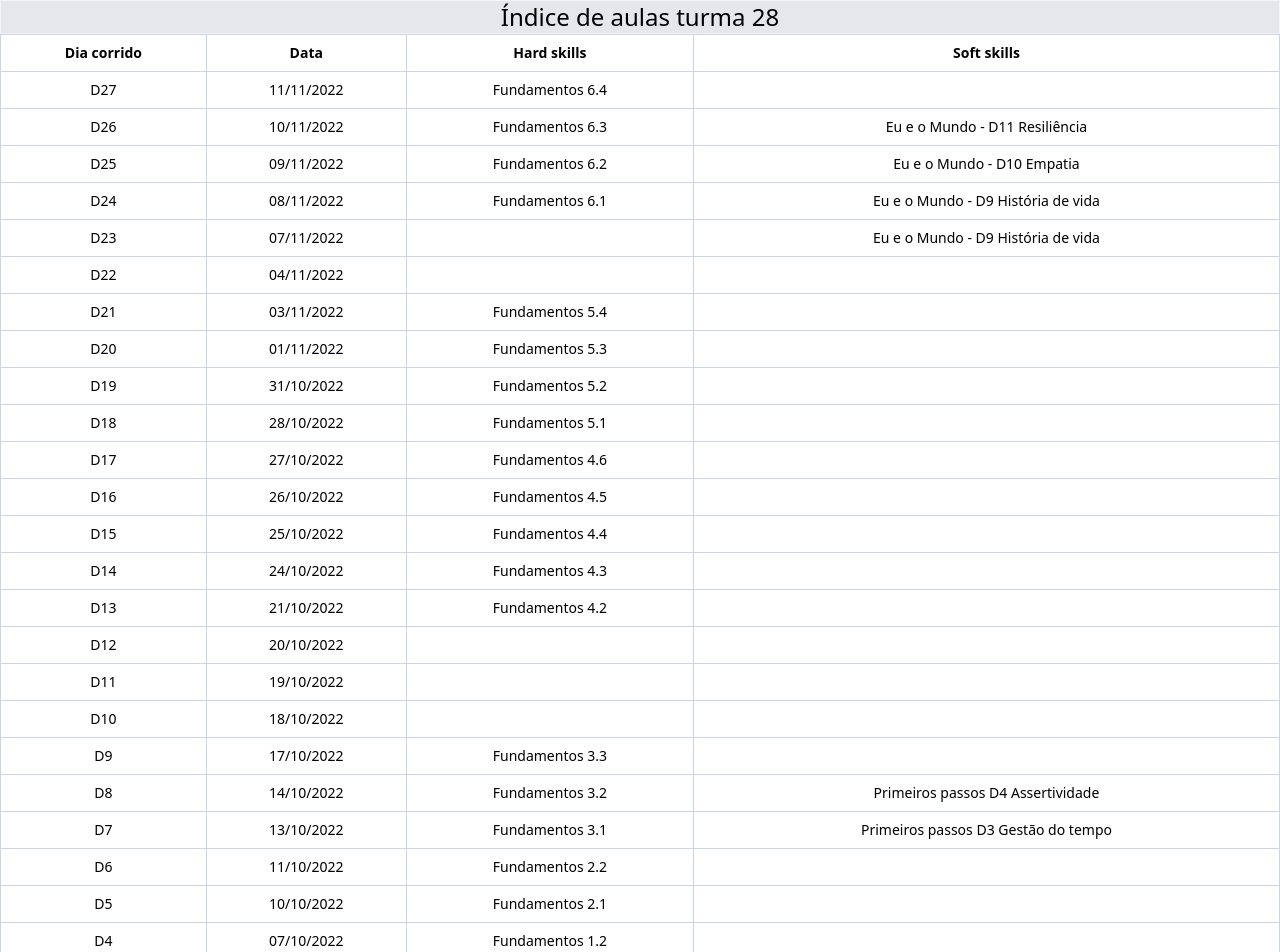
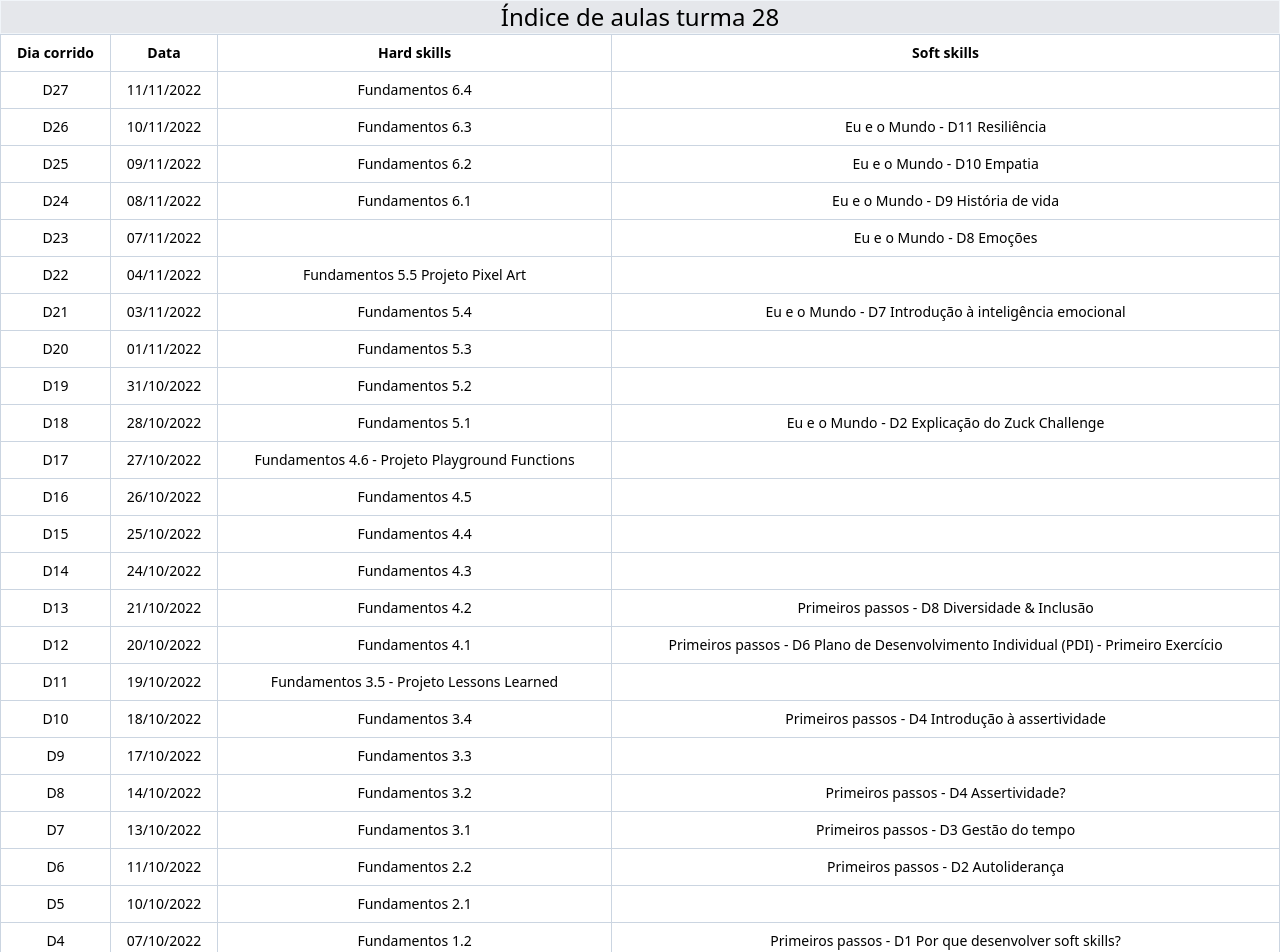
Before and after one commit to parseiro/course-annotations, a React (Create React App) app: page / in a window 1280 px wide. Shown: the top 952 px of the page. Built offline with nearby package versions, Linux system fonts and the light colour scheme.

Commit message:
Added content

```diff
--- a/src/App.js
+++ b/src/App.js
@@ -31,19 +31,19 @@ const days = [
         title: "D23",
         date: new Date("2022, 11, 07"),
         hardSkills: "",
-        softSkils: "Eu e o Mundo - D9 História de vida",
+        softSkils: "Eu e o Mundo - D8 Emoções",
     },
     {
         title: "D22",
         date: new Date("2022, 11, 04"),
-        hardSkills: "",
+        hardSkills: "Fundamentos 5.5 Projeto Pixel Art",
         softSkils: "",
     },
     {
         title: "D21",
         date: new Date("2022, 11, 03"),
         hardSkills: "Fundamentos 5.4",
-        softSkils: "",
+        softSkils: "Eu e o Mundo - D7 Introdução à inteligência emocional",
     },
     {
         title: "D20",
@@ -61,12 +61,12 @@ const days = [
         title: "D18",
         date: new Date("2022, 10, 28"),
         hardSkills: "Fundamentos 5.1",
-        softSkils: "",
+        softSkils: "Eu e o Mundo - D2 Explicação do Zuck Challenge",
     },
     {
         title: "D17",
         date: new Date("2022, 10, 27"),
-        hardSkills: "Fundamentos 4.6",
+        hardSkills: "Fundamentos 4.6 - Projeto Playground Functions",
         softSkils: "",
     },
     {
@@ -91,25 +91,25 @@ const days = [
         title: "D13",
         date: new Date("2022, 10, 21"),
         hardSkills: "Fundamentos 4.2",
-        softSkils: "",
+        softSkils: "Primeiros passos - D8 Diversidade & Inclusão",
     },
     {
         title: "D12",
         date: new Date("2022, 10, 20"),
-        hardSkills: "",
-        softSkils: "",
+        hardSkills: "Fundamentos 4.1",
+        softSkils: "Primeiros passos - D6 Plano de Desenvolvimento Individual (PDI) - Primeiro Exercício",
     },
     {
         title: "D11",
         date: new Date("2022, 10, 19"),
-        hardSkills: "",
+        hardSkills: "Fundamentos 3.5 - Projeto Lessons Learned",
         softSkils: "",
     },
     {
         title: "D10",
         date: new Date("2022, 10, 18"),
-        hardSkills: "",
-        softSkils: "",
+        hardSkills: "Fundamentos 3.4",
+        softSkils: "Primeiros passos - D4 Introdução à assertividade",
     },
     {
         title: "D9",
@@ -121,19 +121,19 @@ const days = [
         title: "D8",
         date: new Date("2022, 10, 14"),
         hardSkills: "Fundamentos 3.2",
-        softSkils: "Primeiros passos D4 Assertividade",
+        softSkils: "Primeiros passos - D4 Assertividade?",
     },
     {
         title: "D7",
         date: new Date("2022, 10, 13"),
         hardSkills: "Fundamentos 3.1",
-        softSkils: "Primeiros passos D3 Gestão do tempo",
+        softSkils: "Primeiros passos - D3 Gestão do tempo",
     },
     {
         title: "D6",
         date: new Date("2022, 10, 11"),
         hardSkills: "Fundamentos 2.2",
-        softSkils: "",
+        softSkils: "Primeiros passos - D2 Autoliderança",
     },
     {
         title: "D5",
@@ -145,7 +145,7 @@ const days = [
         title: "D4",
         date: new Date("2022, 10, 7"),
         hardSkills: "Fundamentos 1.2",
-        softSkils: "",
+        softSkils: "Primeiros passos - D1 Por que desenvolver soft skills?",
     },
     {
         title: "D3",
```
